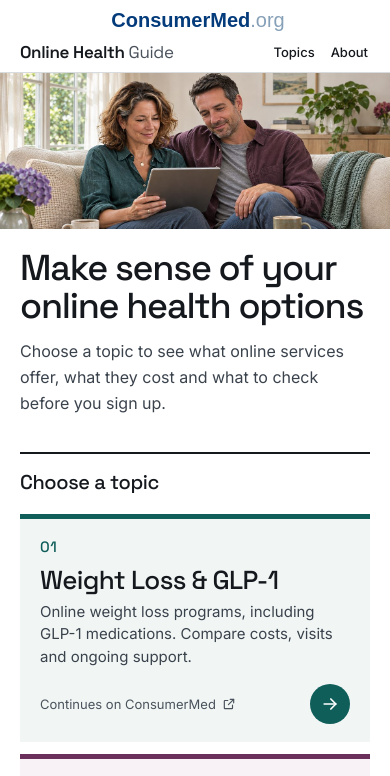
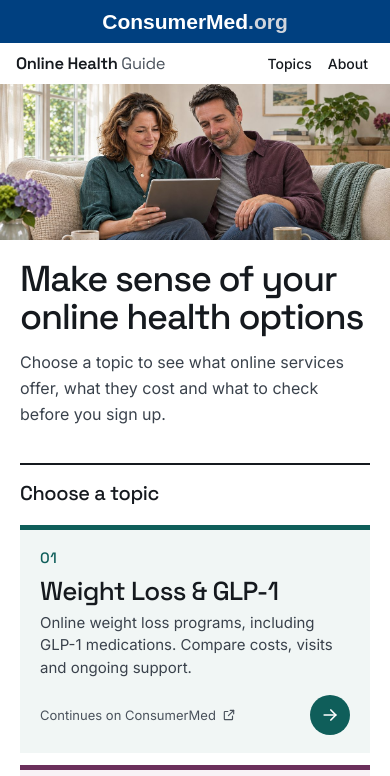
Before and after one commit to yanivlein/online-care-guide, a plain HTML site: page v3/index.html in a window 390 px wide. Shown: the top 776 px of the page. Drawn offline with Linux system fonts and the light colour scheme.

Commit message:
v3: navy logo band in the mobile header, bold .org (revised 15 Nov design)
Co-Authored-By: Claude Opus 5.5 <noreply@anthropic.com>

```diff
--- a/assets/v3.css
+++ b/assets/v3.css
@@ -78,17 +78,22 @@
   .checks__list li{font-size:18px;padding-top:12px}
   .checks + .about{padding-top:64px;padding-bottom:72px}
 }
-/* Header from the owner's Figma (15 Nov): wordmark at 18 px; ConsumerMed.org logo at 24 px, centered between the wordmark and the nav, on its own row below 768 px */
+/* Header from the owner's Figma (15 Nov): wordmark at 18 px; ConsumerMed.org logo at 24 px (both parts bold), centered between the wordmark and the nav */
 .site-header .wordmark{font-size:18px}
 .site-header__bar{position:relative}
 .cm-logo{position:absolute;left:50%;top:50%;transform:translate(-50%,-50%);font-family:Arial,Helvetica,sans-serif;font-weight:700;font-size:24px;line-height:1;color:#043B7B;white-space:nowrap}
-.cm-logo__tld{font-weight:400;color:#86A0B8}
-/* Below 768 px: a more compact header (owner's comment, 15 Nov): smaller logo on its own row, slightly smaller wordmark and nav */
+.cm-logo__tld{font-weight:700;color:#86A0B8}
+/* Below 768 px, from the owner's 390w Figma (15 Nov): the logo sits in a full-width navy band (43 px) above a 41 px row with the wordmark and nav; the photo follows directly, with no rule */
 @media (max-width:767px){
-  .cm-logo{position:static;transform:none;order:-1;flex-basis:100%;text-align:center;padding-top:10px;font-size:20px}
-  .site-header .site-header__bar{row-gap:2px}
-  .site-header .wordmark{font-size:17px;min-height:40px}
-  .site-header .nav a{font-size:13px;min-height:40px}
+  .site-header{position:relative;padding-top:43px;border-bottom:0}
+  .site-header .site-header__bar{position:static;min-height:41px}
+  .cm-logo{top:0;left:0;right:0;height:43px;transform:none;display:flex;align-items:center;justify-content:center;background:#004080;color:#FFFFFF;font-size:21px}
+  .cm-logo__tld{color:#D1D5DC}
+  .site-header .wordmark{font-size:16.5px;min-height:40px}
+  .site-header .nav a{min-height:40px}
+}
+@media (max-width:639px){
+  .site-header .site-header__bar{padding-left:16px}
 }
 /* Groups for the HRT switch and topics without a guide yet */
 .hrt-group{display:contents}
```
